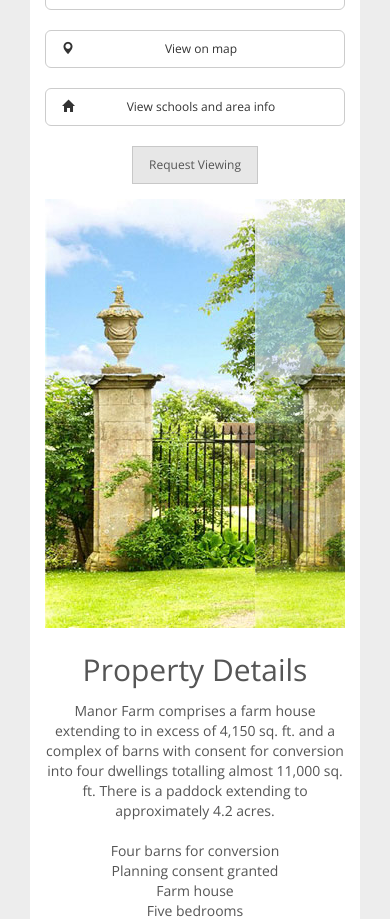
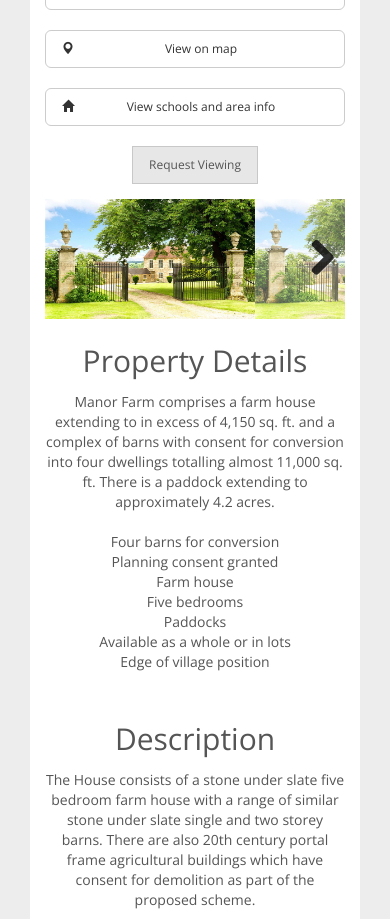
Before and after one commit to Dwetech/marcusgrimes, a PHP site: page /marcusgrimes/propertyDetails.php in a window 390 px wide. Shown: the part 640-1559 px from the top of the page. Run offline with PHP 8.4, Linux system fonts and the light colour scheme.

Commit message:
trello done

```diff
--- a/css/flexslider.css
+++ b/css/flexslider.css
@@ -96,11 +96,11 @@ html[xmlns] .slides {display: block;}
 }
 
 @media screen and (max-width: 767px) {
-    .flexslider .slides img{
-        width: auto;
-        height: 100%;
+    .banner .flexslider .slides img{
+        width: auto!important;
+        height: 100%!important;
     }
-    .flex-direction-nav{
-        display: none;
+    .banner .flex-direction-nav{
+        display: none!important;
     }
 }
```
